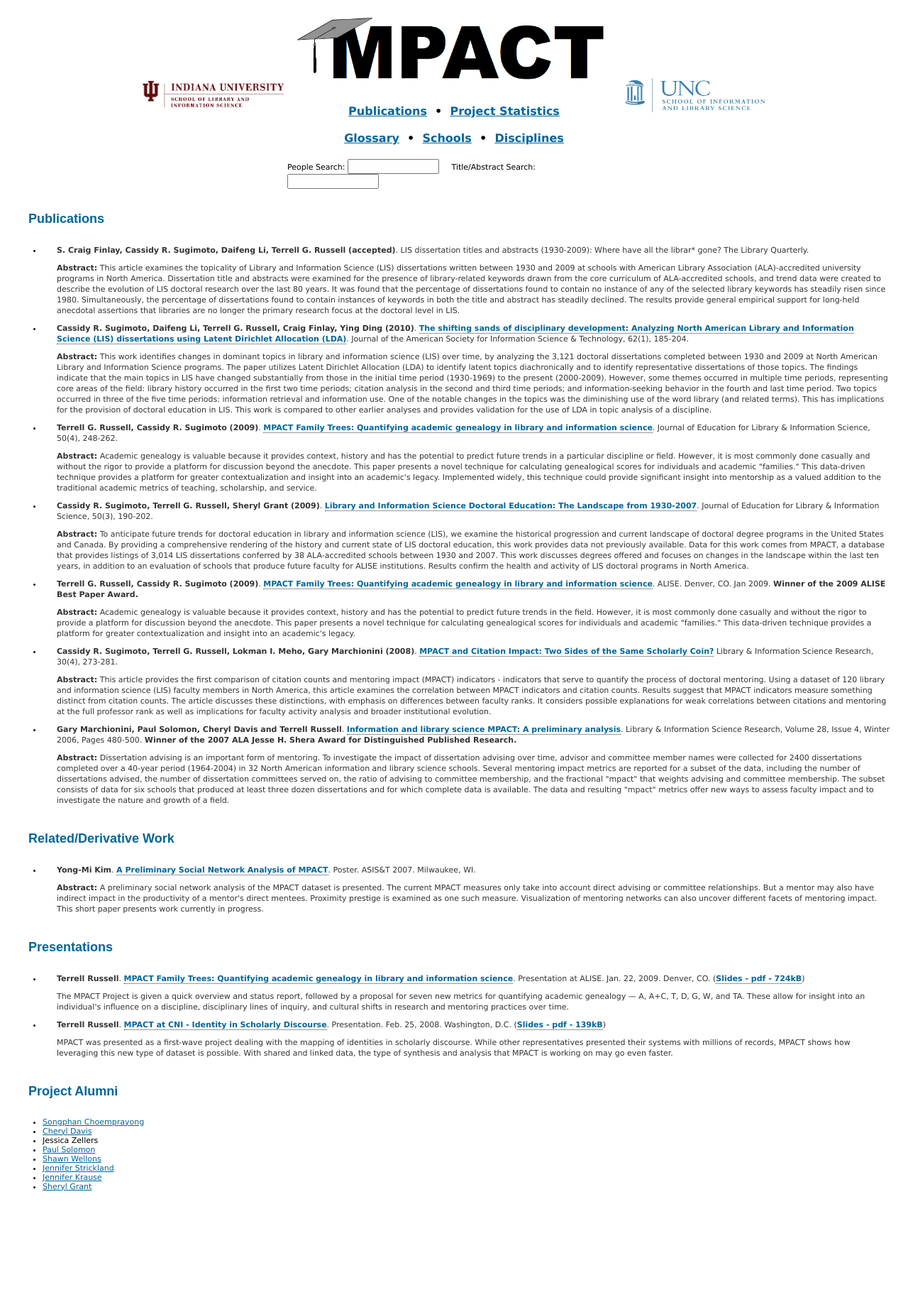
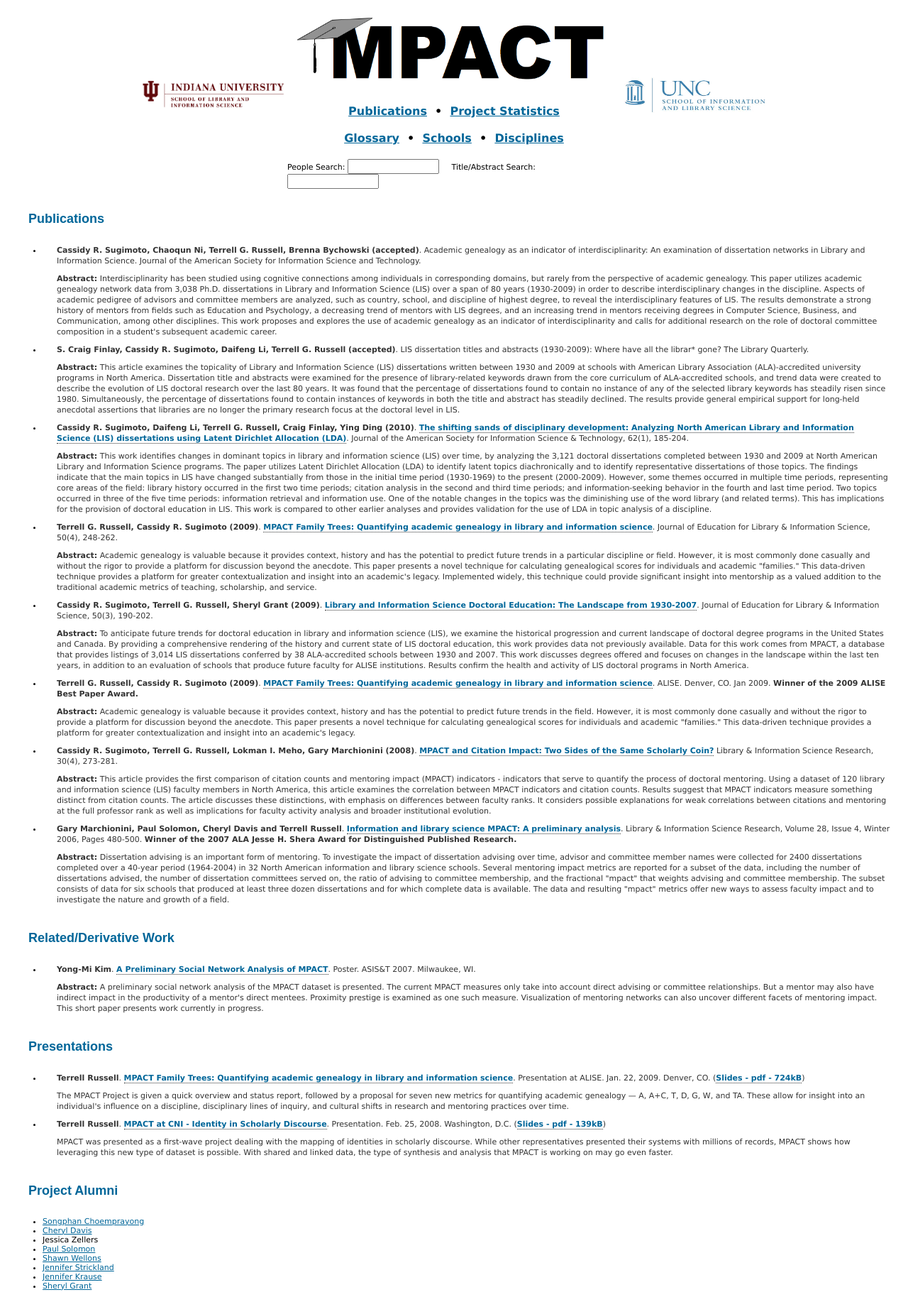
Before and after one commit to trel/MPACT, a PHP site: page /publications.php in a window 1280 px wide. Shown: the part 26-1860 px from the top of the page at 71% size. Before the commit the page ends 1704 px from the top, so only its background shows below. Run offline with PHP 8.4, Linux system fonts and the light colour scheme; a stand-in replaces the project's code that opens the database connection.

Commit message:
add accepted jasist interdisciplinarity paper to publications listing

```diff
--- a/publications.php
+++ b/publications.php
@@ -9,6 +9,10 @@ xhtml_web_header();
 <div id="publications">
   <h1>Publications</h1>
   <ul>
+    <li>
+      <p><strong>Cassidy R. Sugimoto, Chaoqun Ni, Terrell G. Russell, Brenna Bychowski (accepted)</strong>. Academic genealogy as an indicator of interdisciplinarity: An examination of dissertation networks in Library and Information Science. Journal of the American Society for Information Science and Technology.
+      <p><strong>Abstract:</strong> Interdisciplinarity has been studied using cognitive connections among individuals in corresponding domains, but rarely from the perspective of academic genealogy. This paper utilizes academic genealogy network data from 3,038 Ph.D. dissertations in Library and Information Science (LIS) over a span of 80 years (1930-2009) in order to describe interdisciplinary changes in the discipline.  Aspects of academic pedigree of advisors and committee members are analyzed, such as country, school, and discipline of highest degree, to reveal the interdisciplinary features of LIS. The results demonstrate a strong history of mentors from fields such as Education and Psychology, a decreasing trend of mentors with LIS degrees, and an increasing trend in mentors receiving degrees in Computer Science, Business, and Communication, among other disciplines.  This work proposes and explores the use of academic genealogy as an indicator of interdisciplinarity and calls for additional research on the role of doctoral committee composition in a student's subsequent academic career.</p>
+    </li>
     <li>
       <p><strong>S. Craig Finlay, Cassidy R. Sugimoto, Daifeng Li, Terrell G. Russell (accepted)</strong>. LIS dissertation titles and abstracts (1930-2009): Where have all the librar* gone? The Library Quarterly.</p>
       <p><strong>Abstract:</strong> This article examines the topicality of Library and Information Science (LIS) dissertations written between 1930 and 2009 at schools with American Library Association (ALA)-accredited university programs in North America.  Dissertation title and abstracts were examined for the presence of library-related keywords drawn from the core curriculum of ALA-accredited schools, and trend data were created to describe the evolution of LIS doctoral research over the last 80 years.  It was found that the percentage of dissertations found to contain no instance of any of the selected library keywords has steadily risen since 1980.  Simultaneously, the percentage of dissertations found to contain instances of keywords in both the title and abstract has steadily declined.  The results provide general empirical support for long-held anecdotal assertions that libraries are no longer the primary research focus at the doctoral level in LIS.</p>
```
